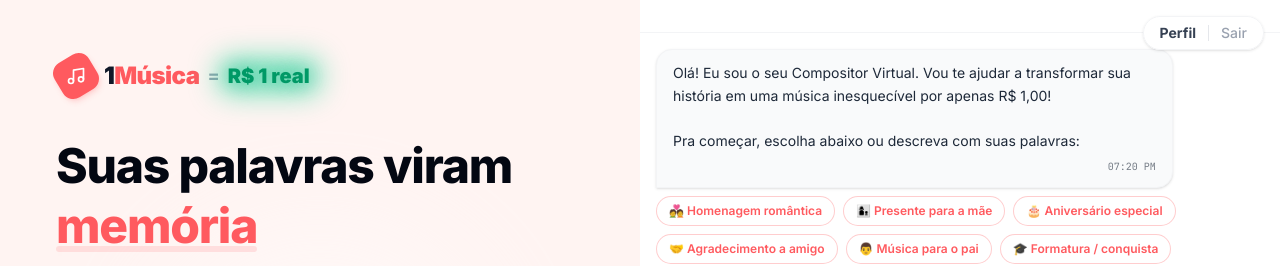
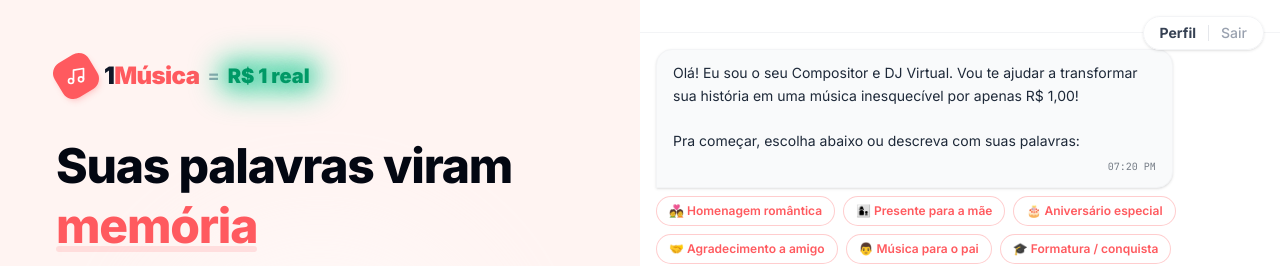
Before and after one commit to paulpessoa/umamusica, a React (Vite) app: page /chat in a window 1280 px wide. Shown: the top 266 px of the page. Built offline with nearby package versions, Linux system fonts and the light colour scheme; no server answers.

Commit message:
fix: use correct gemini model for review api and update dev script to auto-watch

```diff
--- a/package.json
+++ b/package.json
@@ -4,7 +4,7 @@
   "version": "0.0.0",
   "type": "module",
   "scripts": {
-    "dev": "tsx server.ts",
+    "dev": "tsx watch server.ts",
     "build": "vite build && esbuild server.ts --bundle --platform=node --format=cjs --packages=external --sourcemap --outfile=dist/server.cjs",
     "start": "node dist/server.cjs",
     "clean": "rm -rf dist server.js",
--- a/server.ts
+++ b/server.ts
@@ -164,7 +164,7 @@ Exemplo do que observar: O usuário esqueceu de mencionar o gênero musical (Ser
 ATENÇÃO: NÃO gere a letra da música. Apenas dê dicas e sugestões do que ele pode acrescentar para a música ficar melhor.`;
 
     const result = await generateContentWithFallback({
-      model: "gemini-3.1-flash",
+      model: "gemini-3.5-flash",
       contents: [{ role: "user", parts: [{ text: prompt }] }],
     });
 
--- a/src/components/ChatSection.tsx
+++ b/src/components/ChatSection.tsx
@@ -12,7 +12,7 @@ export default function ChatSection({ email, onFinishChat }: ChatSectionProps) {
   const [messages, setMessages] = useState<ChatMessage[]>([
     {
       sender: "ai",
-      text: `Olá! Eu sou o seu Compositor Virtual. Vou te ajudar a transformar sua história em uma música inesquecível por apenas R$ 1,00!\n\nPra começar, escolha abaixo ou descreva com suas palavras:`,
+      text: `Olá! Eu sou o seu Compositor e DJ Virtual. Vou te ajudar a transformar sua história em uma música inesquecível por apenas R$ 1,00!\n\nPra começar, escolha abaixo ou descreva com suas palavras:`,
       timestamp: new Date().toLocaleTimeString([], { hour: "2-digit", minute: "2-digit" }),
       options: [
         "💑 Homenagem romântica",
```
